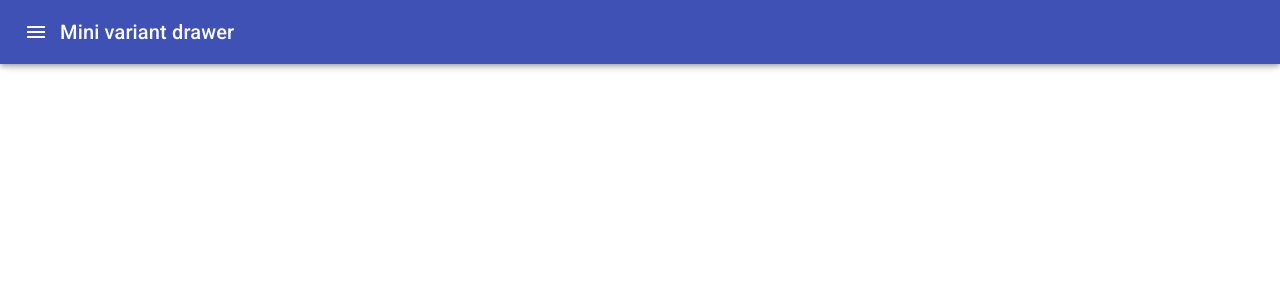
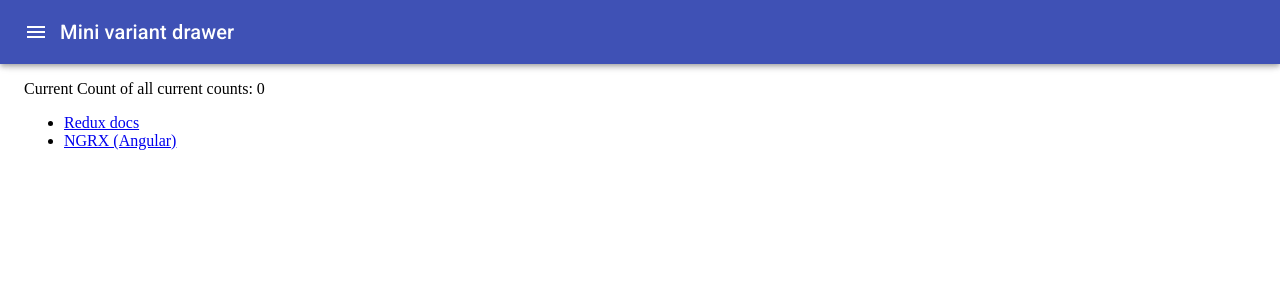
Before and after one commit to tylarhiss/demo, a React (Create React App) app: page /final in a window 1280 px wide. Shown: the top 300 px of the page. Built offline with nearby package versions, Linux system fonts and the light colour scheme.

Commit message:
remove extras page and combine selector

```diff
--- a/src/App.tsx
+++ b/src/App.tsx
@@ -21,6 +21,7 @@ import { Divider } from "@material-ui/core";
 import { Example1Page } from "pages/example1/Example1Page";
 import { Example2Page } from "pages/example2/Example2Page";
 import { Example3Page } from "pages/example3/Example3Page";
+import { FinalPage } from "pages/final/FinalPage";
 
 const useStyles = makeStyles(theme => ({
   drawer: {
@@ -44,6 +45,10 @@ const routes: { text: string; route: string }[] = [
   {
     text: "Example3",
     route: "/example3"
+  },
+  {
+    text: "Final",
+    route: "/final"
   }
 ];
 
@@ -101,6 +106,7 @@ function App() {
         <Route path={"/example1"} component={Example1Page} />
         <Route path={"/example2"} component={Example2Page} />
         <Route path={"/example3"} component={Example3Page} />
+        <Route path={"/final"} component={FinalPage} />
       </div>
     </BrowserRouter>
   );
--- a/src/pages/actions/ActionsPage.tsx
+++ /dev/null
@@ -1,5 +0,0 @@
-import React from "react";
-
-export const ActionsPage = () => {
-  return <div>Actions</div>;
-};
--- /dev/null
+++ b/src/pages/final/FinalPage.tsx
@@ -0,0 +1,33 @@
+import React from "react";
+import { createSelector } from "reselect";
+import { Example1State } from "pages/example1/example1.store";
+import { ex3CountSelector } from "pages/example3/example3.store";
+import { ex2CountSelector } from "pages/example2/example2.store";
+import { useSelector } from "react-redux";
+
+const ex1Selector = (s: any): Example1State => s.ex1;
+
+const allCounts = createSelector(
+  [ex1Selector, ex2CountSelector, ex3CountSelector],
+  (ex1State, ex2Count, ex3Count) => {
+    return ex1State.count + ex2Count + ex3Count;
+  }
+);
+
+export const FinalPage = () => {
+  const allCountValue = useSelector(allCounts);
+
+  return (
+    <div>
+      Current Count of all current counts: {JSON.stringify(allCountValue)}
+      <ul>
+        <li>
+          <a href="https://redux.js.org/">Redux docs</a>
+        </li>
+        <li>
+          <a href="https://ngrx.io/docs">NGRX (Angular)</a>
+        </li>
+      </ul>
+    </div>
+  );
+};
--- a/src/pages/reducers/ReducersPage.tsx
+++ /dev/null
@@ -1,5 +0,0 @@
-import React from "react";
-
-export const ReducersPage = () => {
-  return <div>Reducers</div>;
-};
--- a/src/pages/selectors/SelectorsPage.tsx
+++ /dev/null
@@ -1,5 +0,0 @@
-import React from "react";
-
-export const SelectorsPage = () => {
-  return <div>Selectors</div>;
-};
```
